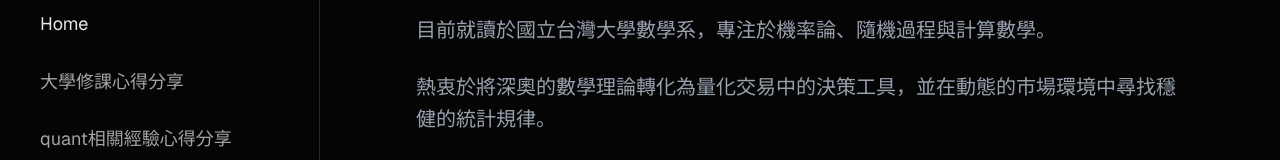
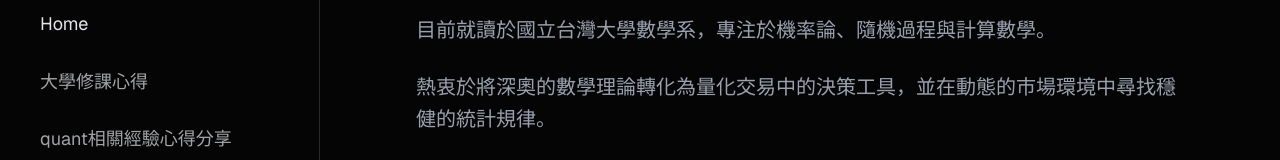
Before and after one commit to chunyuan-liao/chunyuan-liao-portfolio, a Next.js app: page / in a window 1280 px wide. Shown: the part 190-350 px from the top of the page. Built offline with nearby package versions, Linux system fonts and the light colour scheme.

Commit message:
UI: Rename Course Reviews and individual semester blocks

```diff
--- a/src/app/page.tsx
+++ b/src/app/page.tsx
@@ -9,9 +9,8 @@ export default function Home() {
   const [isInterestsOpen, setIsInterestsOpen] = useState(false);
   const [activeTab, setActiveTab] = useState('home');
 
-  // 移除 math 附標，只保留純中文標題
   const categories = [
-    { id: 'course', name: '大學修課心得分享' },
+    { id: 'course', name: '大學修課心得' },
     { id: 'quant', name: 'quant相關經驗心得分享' },
     { id: 'notes', name: '隨手亂寫' },
   ];
@@ -41,7 +40,6 @@ export default function Home() {
             <p className="text-xs text-emerald-400 uppercase tracking-[0.2em] font-bold mb-8 font-mono opacity-90">Directory</p>
             <div className="space-y-8">
 
-              {/* Home 分類 - 移除附標 */}
               <div
                 onClick={() => setActiveTab('home')}
                 className={`group cursor-pointer block ${activeTab === 'home' ? 'opacity-100' : 'opacity-70 hover:opacity-100'}`}
@@ -51,7 +49,6 @@ export default function Home() {
                 </div>
               </div>
 
-              {/* 其他主分類 - 移除附標 */}
               {categories.map((cat) => (
                 <div
                   key={cat.id}
@@ -64,7 +61,6 @@ export default function Home() {
                 </div>
               ))}
 
-              {/* 興趣分享手風琴 - 僅保留標題亮度與簡約感 */}
               <div className="group">
                 <button
                   onClick={() => setIsInterestsOpen(!isInterestsOpen)}
@@ -94,7 +90,6 @@ export default function Home() {
           </div>
         </nav>
 
-        {/* 左下角圖標 */}
         <div className="mt-auto pt-10 border-t border-[#2a2a2a]">
           <p className="text-xs text-gray-400 uppercase tracking-[0.2em] font-bold mb-8">其他相關</p>
           <div className="flex items-center gap-8">
@@ -123,7 +118,7 @@ export default function Home() {
             </section>
           )}
 
-          {/* 大學修課心得 */}
+          {/* 大學修課心得 - 名稱已更新 */}
           {activeTab === 'course' && (
             <section className="animate-in fade-in duration-500 space-y-12">
               <h3 className="text-xs font-bold text-gray-500 uppercase tracking-[0.4em] mb-12 font-mono">
@@ -132,11 +127,11 @@ export default function Home() {
               <div className="grid grid-cols-1 gap-8">
                 <div className="p-12 border border-[#2a2a2a] bg-[#0a0a0a] hover:border-emerald-500/30 transition-all duration-500 group cursor-pointer">
                   <p className="text-xs text-emerald-400 font-bold tracking-widest mb-4 font-mono">ACADEMIC / YEAR 114</p>
-                  <h4 className="text-3xl text-white font-normal group-hover:text-emerald-400 transition-colors">114-1 心得分享</h4>
+                  <h4 className="text-3xl text-white font-normal group-hover:text-emerald-400 transition-colors">114-1 修課心得</h4>
                 </div>
                 <div className="p-12 border border-[#2a2a2a] bg-[#0a0a0a] hover:border-blue-500/30 transition-all duration-500 group cursor-pointer">
                   <p className="text-xs text-blue-400 font-bold tracking-widest mb-4 font-mono">ACADEMIC / YEAR 114</p>
-                  <h4 className="text-3xl text-white font-normal group-hover:text-blue-400 transition-colors">114-2 心得分享</h4>
+                  <h4 className="text-3xl text-white font-normal group-hover:text-blue-400 transition-colors">114-2 修課心得</h4>
                 </div>
               </div>
             </section>
```
